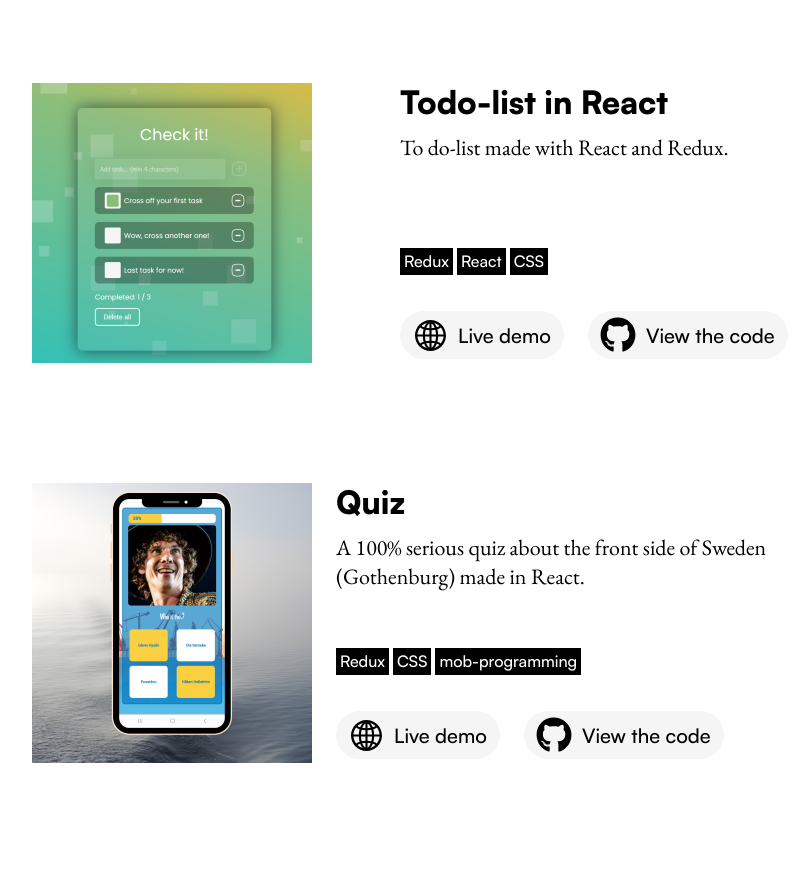
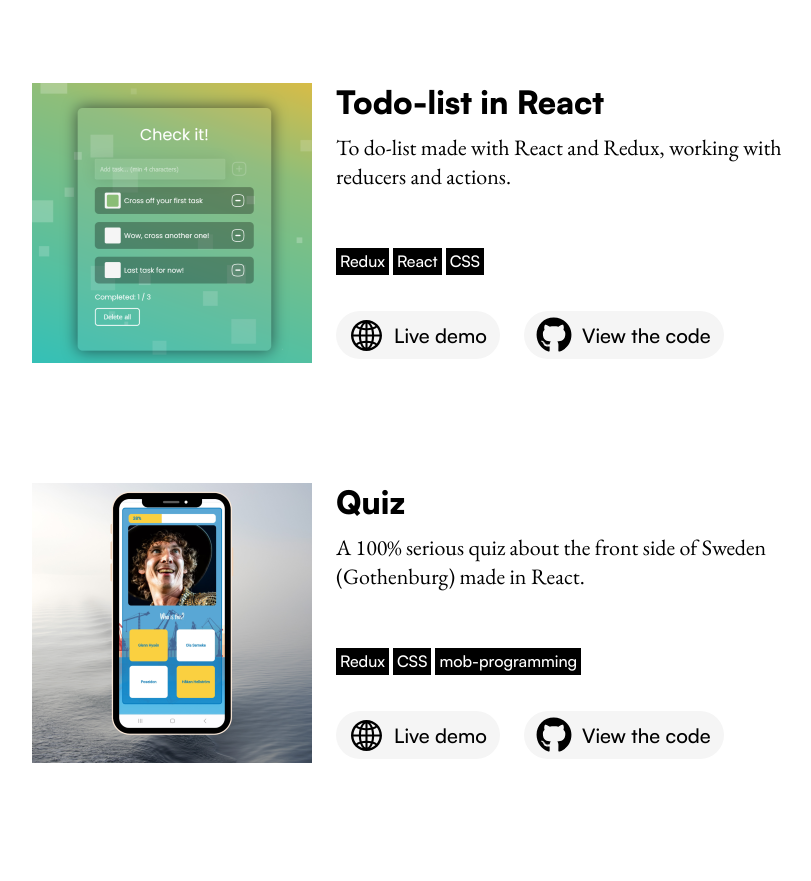
Before and after one commit to code-and-cats/portfolio, a React (Create React App) app: page / in a window 1280 px wide. Shown: the part 2160-3041 px from the top of the page, without its empty margins (198-1009 px from the left). Built offline with nearby package versions, Linux system fonts and the light colour scheme.

Commit message:
update pic and project description

```diff
--- a/src/assets/projectList.js
+++ b/src/assets/projectList.js
@@ -13,7 +13,7 @@ const projectList = [
         name: 'Todo-list in React',
         img: '../img/checkit.png',
         alt: 'screenshot of the app',
-        description: 'To do-list made with React and Redux.',
+        description: 'To do-list made with React and Redux, working with reducers and actions.',
         tags: ['Redux', 'React', 'CSS'],
         demo: 'https://vios-todo.netlify.app/',
         code: 'https://github.com/code-and-cats/project-todos',
```
Also changed, not shown: public/img/vio.jpg.
